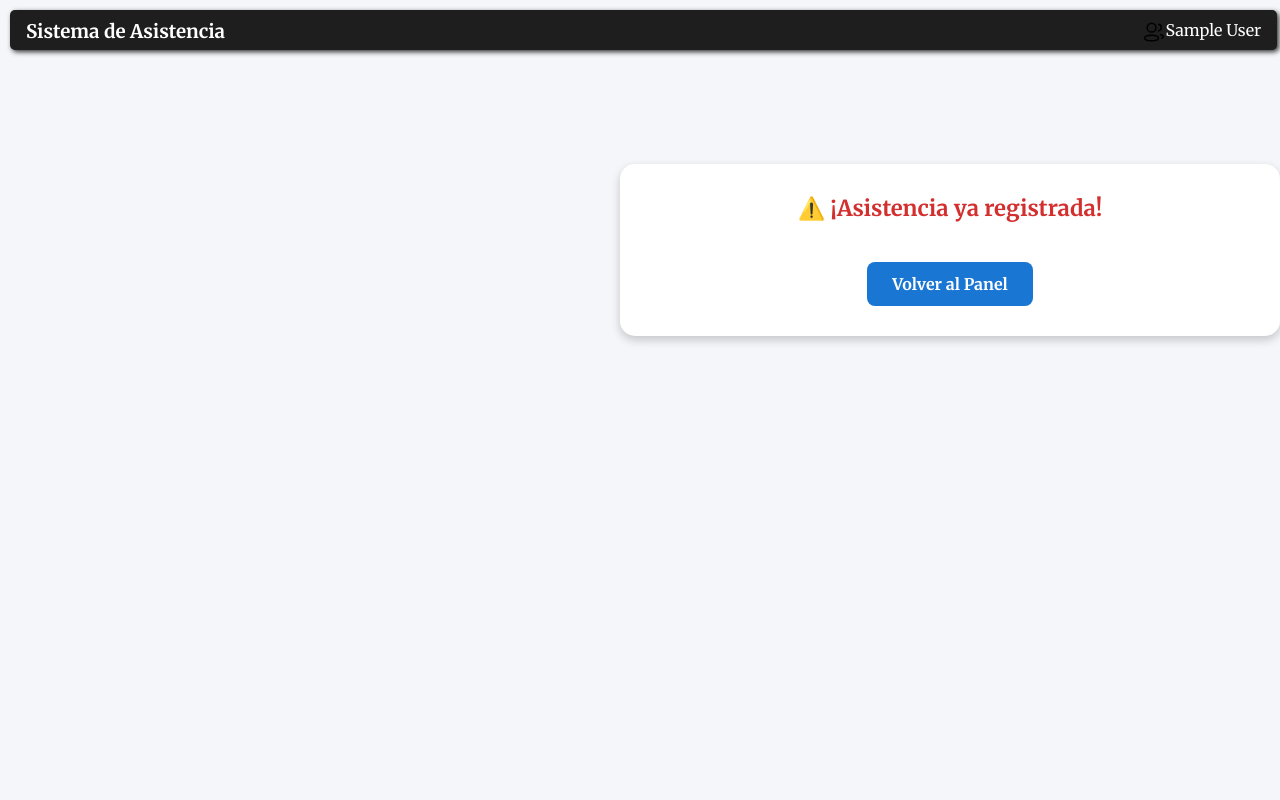
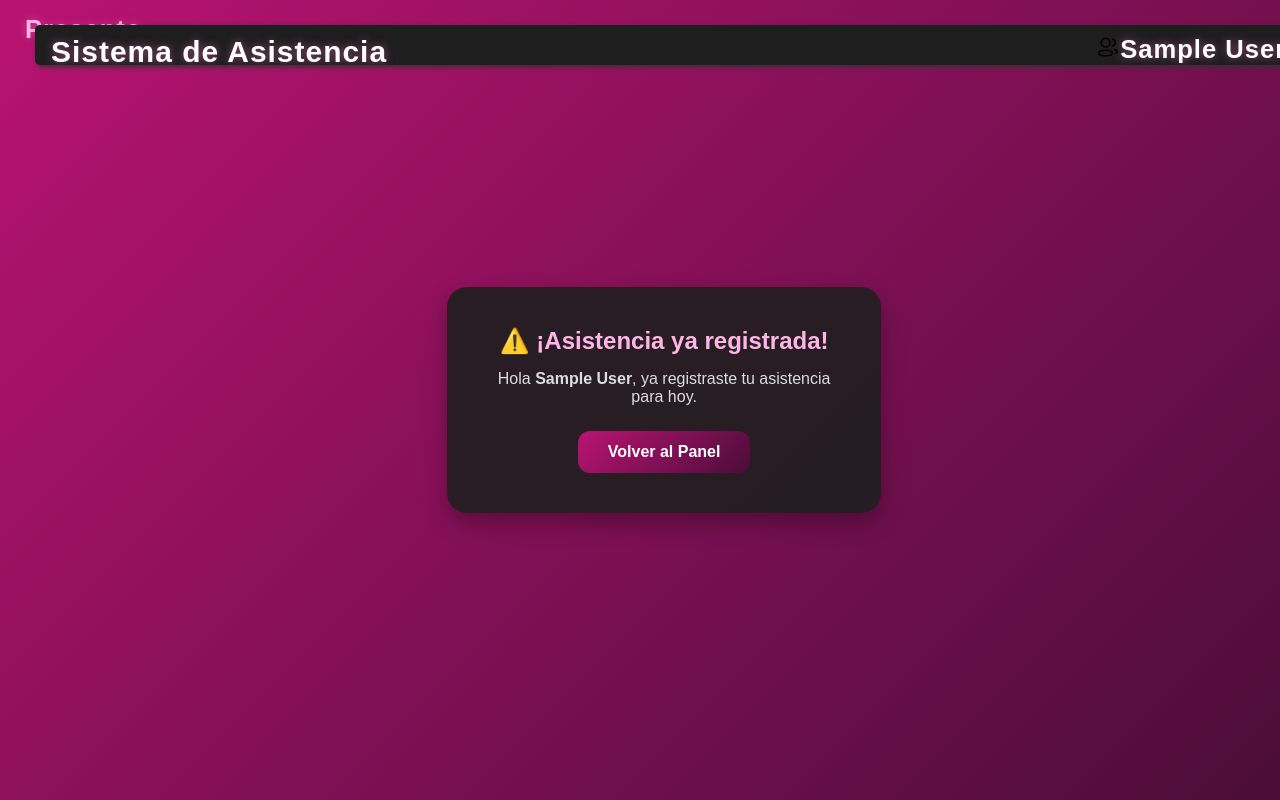
Before and after one commit to HIJN-bot/asistencia, a PHP site: page /student/already.php in a window 1280 px wide. Run offline with PHP 8.4, Linux system fonts and the light colour scheme; the visitor is signed in with stand-in values (Sample User, id 1); some web fonts are replaced.

Commit message:
Refactor already.php with new styles and layout
Updated styles and structure for the already.php page.

```diff
--- a/QR-Code-Based-Attendance-System/QR-ATS-main/student/already.php
+++ b/QR-Code-Based-Attendance-System/QR-ATS-main/student/already.php
@@ -15,47 +15,100 @@ if (!isset($_SESSION["student_name"])) {
   <title>Panel de Control</title>
   <link rel="stylesheet" href="../css/style.css" />
   <style>
-    body {
-      font-family: Arial, sans-serif;
-      background-color: #f4f6f9;
+    /* ======== Estilos generales ======== */
+    * {
       margin: 0;
       padding: 0;
+      box-sizing: border-box;
+      font-family: "Poppins", sans-serif;
     }
 
-    .container {
-      max-width: 600px;
-      margin: 100px auto;
-      padding: 30px;
-      background: white;
-      border-radius: 15px;
-      box-shadow: 0px 4px 10px rgba(0, 0, 0, 0.2);
-      text-align: center;
+    body {
+      background: linear-gradient(135deg, #b91372, #4b0d3a);
+      min-height: 100vh;
+      display: flex;
+      justify-content: center;
+      align-items: center;
+      color: #f2f2f2;
     }
 
-    .msg {
-      color: #d32f2f;
-      font-size: 22px;
-      margin-bottom: 20px;
+    /* ======== Encabezado “Presente” ======== */
+    header {
+      position: fixed;
+      top: 15px;
+      left: 25px;
+      font-size: 1.6rem;
+      font-weight: 700;
+      color: #ffb6e6;
+      letter-spacing: 1px;
+      text-shadow: 0 0 8px rgba(255, 119, 194, 0.5);
+      z-index: 10;
     }
 
+    /* ======== Contenedor ======== */
+    .container {
+      width: 90%;
+      max-width: 500px;
+      background: rgba(30, 30, 30, 0.9);
+      padding: 40px;
+      border-radius: 20px;
+      text-align: center;
+      box-shadow: 0 10px 25px rgba(0, 0, 0, 0.3);
+      transition: transform 0.3s ease, box-shadow 0.3s ease;
+    }
+
+    .container:hover {
+      transform: translateY(-5px);
+      box-shadow: 0 15px 35px rgba(255, 119, 194, 0.25);
+    }
+
+    /* ======== Texto ======== */
+    .msg {
+      color: #ffb6e6;
+      font-size: 1.5rem;
+      margin-bottom: 15px;
+      font-weight: 600;
+    }
+
+    p {
+      font-size: 1rem;
+      color: #ddd;
+      margin-bottom: 25px;
+    }
+
+    /* ======== Botón ======== */
     a.button {
       display: inline-block;
-      padding: 12px 25px;
-      background: #1976d2;
+      padding: 12px 30px;
+      background: linear-gradient(135deg, #b91372, #4b0d3a);
       color: white;
-      border-radius: 8px;
+      border-radius: 12px;
       text-decoration: none;
-      font-weight: bold;
-      transition: 0.3s;
+      font-weight: 600;
+      transition: all 0.3s ease;
     }
 
     a.button:hover {
-      background: #0d47a1;
+      background: linear-gradient(135deg, #4b0d3a, #b91372);
+      transform: scale(1.05);
+    }
+
+    /* ======== Responsive ======== */
+    @media (max-width: 480px) {
+      .container {
+        padding: 30px 25px;
+      }
+      header {
+        font-size: 1.3rem;
+        left: 15px;
+      }
     }
   </style>
 </head>
 
 <body>
+  <header>Presente</header>
+
   <main>
     <?php
     $title = 'Sistema de Asistencia';
```
